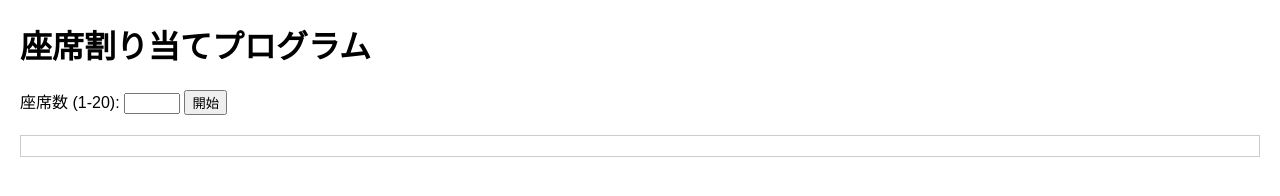
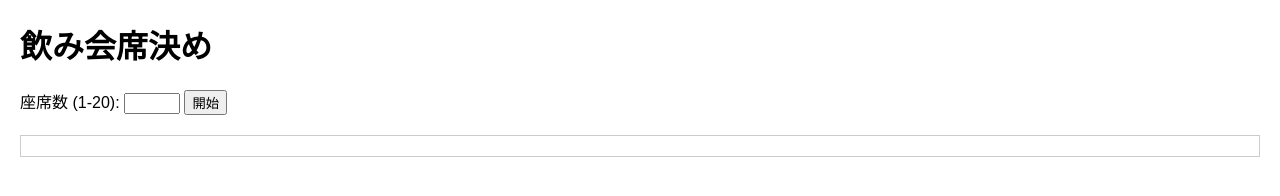
Before and after one commit to PrawnName/SeatAssignment, a plain HTML site: page index.html in a window 1280 px wide. Drawn offline with Linux system fonts and the light colour scheme.

Commit message:
Update index.html

```diff
--- a/index.html
+++ b/index.html
@@ -2,7 +2,7 @@
 <html lang="ja">
 <head>
     <meta charset="UTF-8">
-    <title>座席割り当て (Safari対応)</title>
+    <title>座席割り当て </title>
     <style>
         body { font-family: Arial, sans-serif; margin: 20px; }
         #output { white-space: pre-wrap; border: 1px solid #ccc; padding: 10px; }
@@ -12,7 +12,7 @@
     </style>
 </head>
 <body>
-    <h1>座席割り当てプログラム</h1>
+    <h1>飲み会席決め</h1>
     <div class="section" id="seat-count-section">
         <label>座席数 (1-20):</label>
         <input type="number" id="num_seats" min="1" max="20">
```
